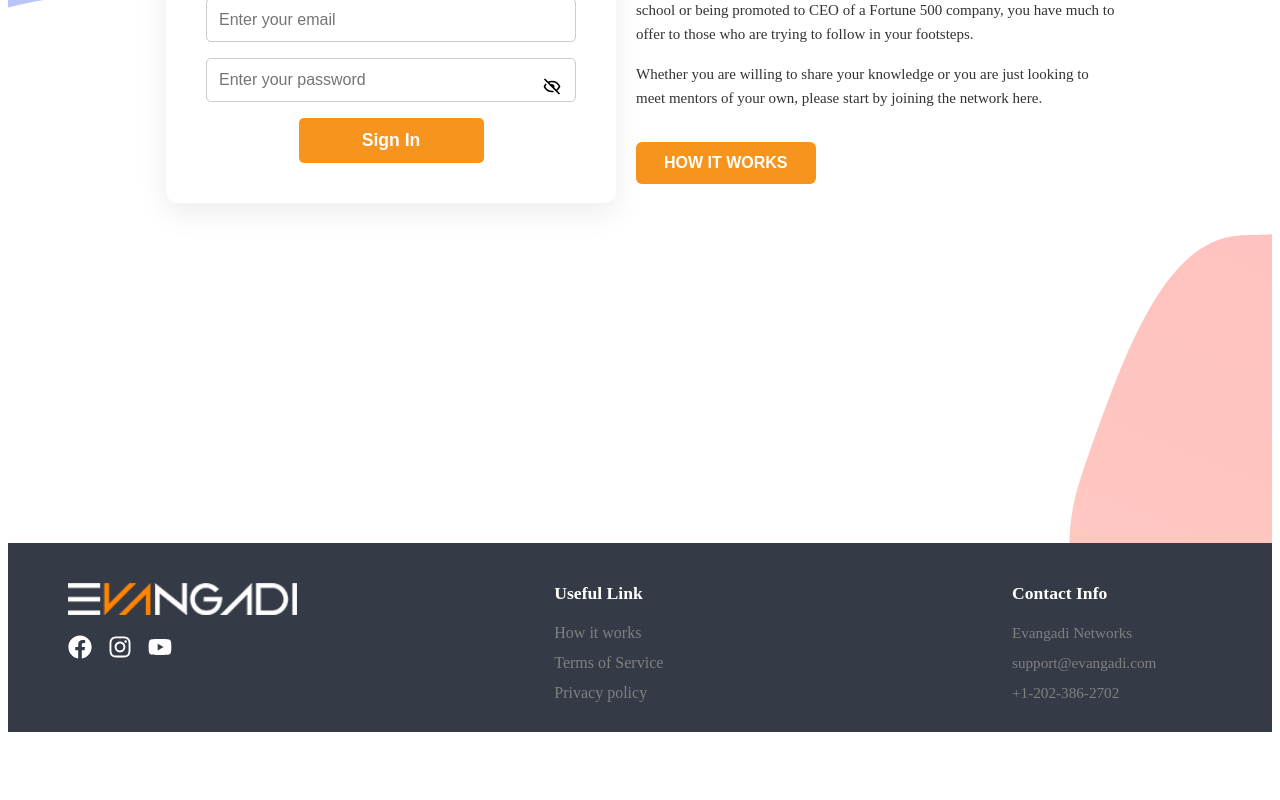
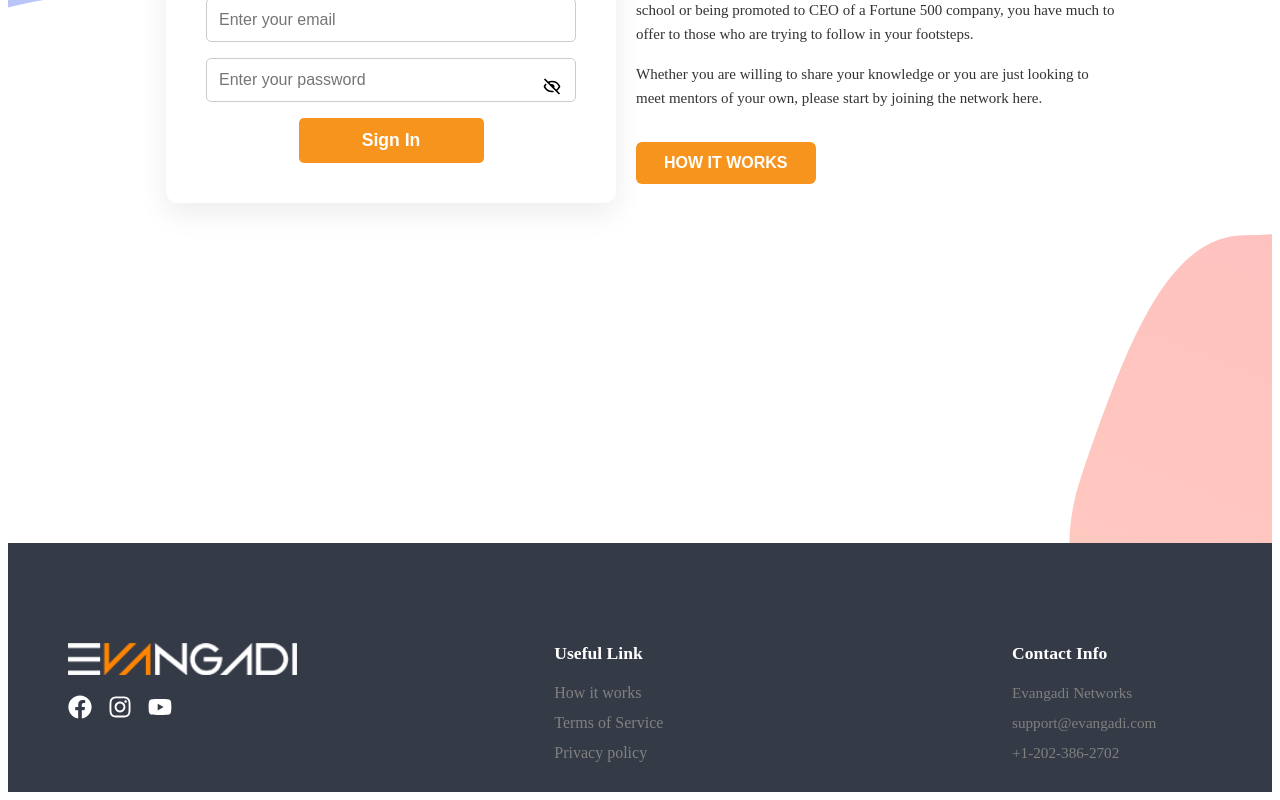
Before and after one commit to Endalkachewe/Evangadi-Forum-Frontend-new, a React (Vite) app: page / in a window 1280 px wide. Shown: the part 265-1065 px from the top of the page. Before the commit the page ends 1005 px from the top, so only its background shows below. Built offline with nearby package versions, Linux system fonts and the light colour scheme.

Commit message:
new commit on footer

```diff
--- a/src/Component/footer/footer.module.css
+++ b/src/Component/footer/footer.module.css
@@ -10,7 +10,7 @@
   display: flex;
   justify-content: space-between;
   align-items: flex-start;
-  padding: 40px 60px 30px;
+  padding: 100px 60px 30px;
   font-size: 1rem;
   flex-wrap: wrap;
   overflow-x: hidden;
```
